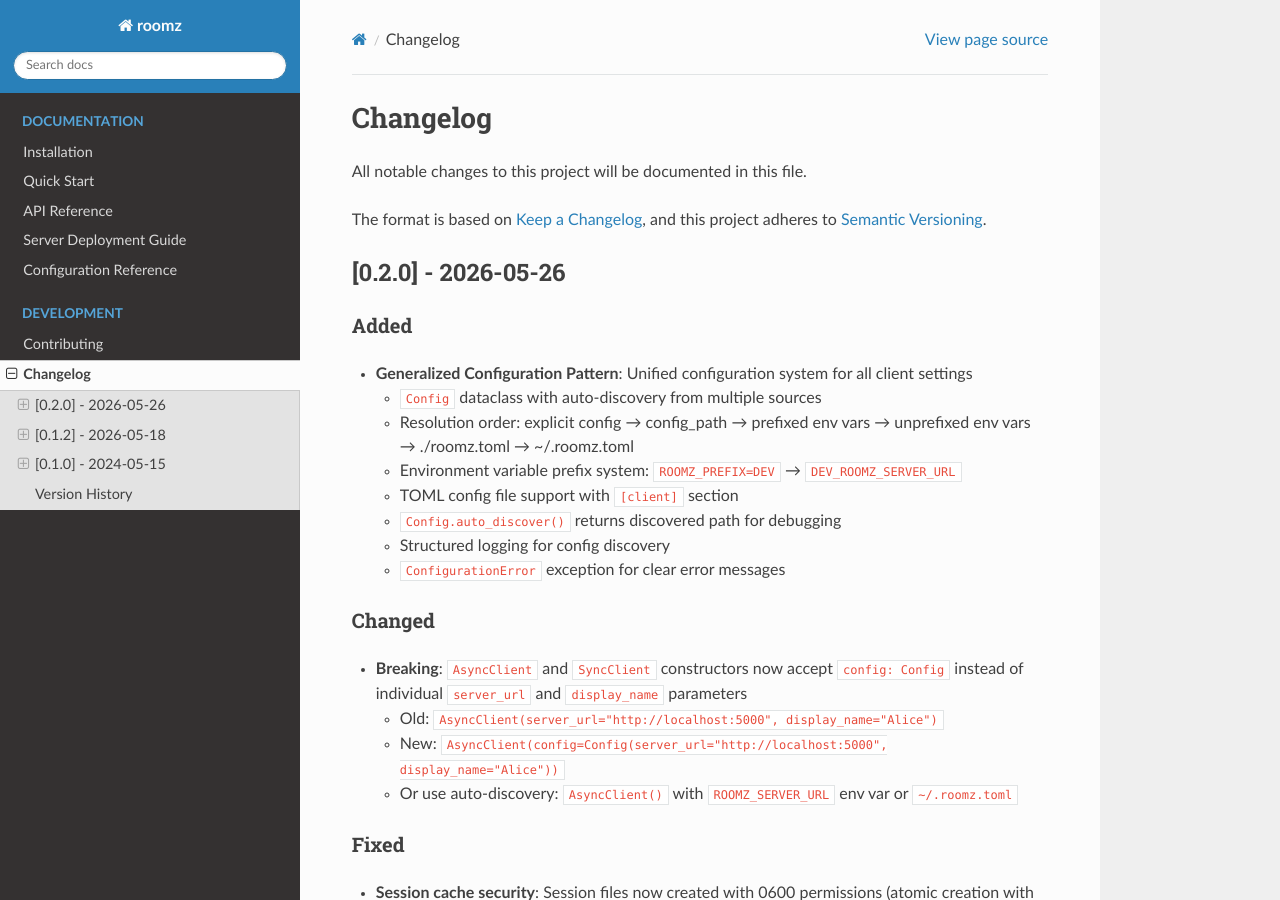
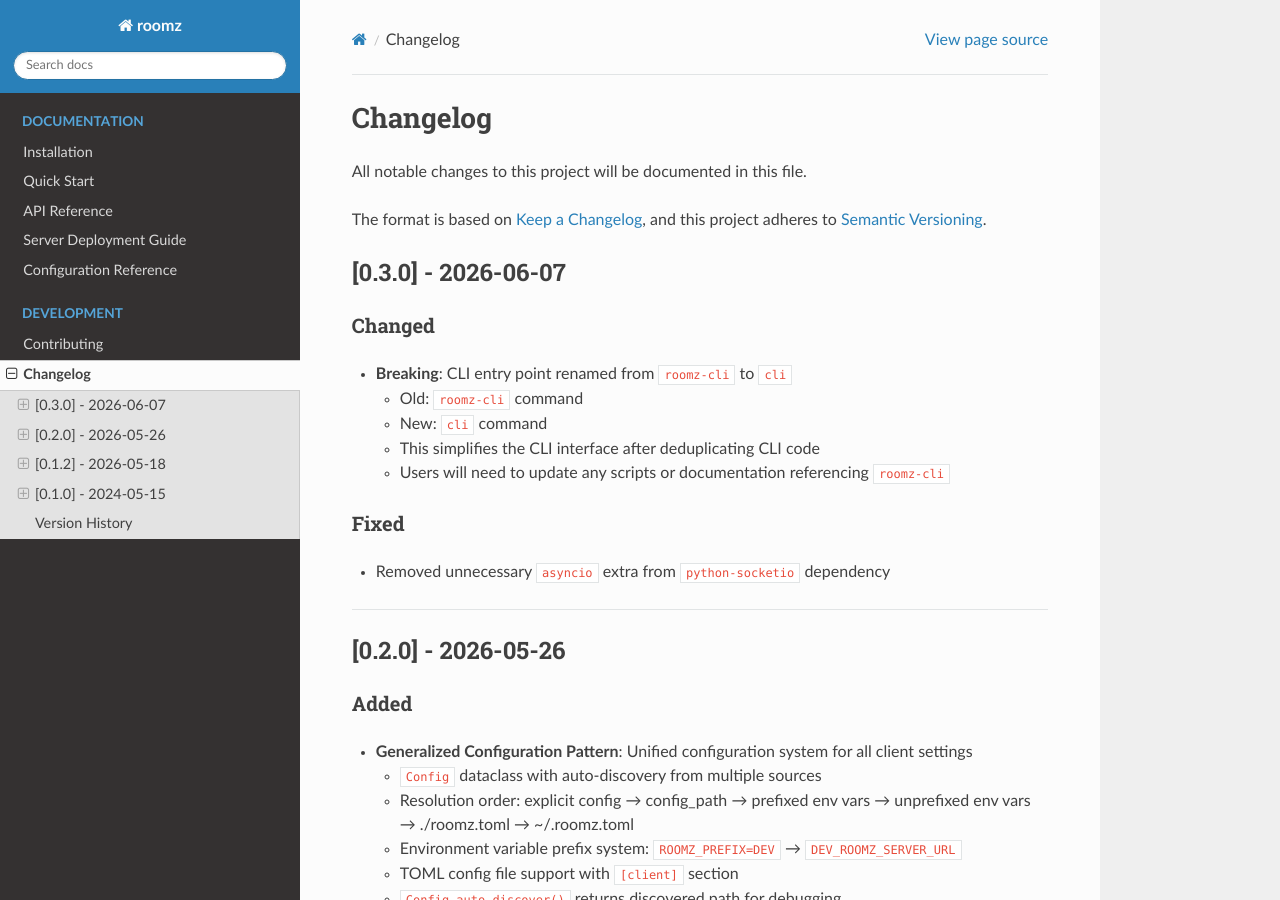
Before and after one commit to christophevg/roomz, a Sphinx documentation site: the page built from docs/changelog.md, in a window 1280 px wide and 900 px high. Built offline with Sphinx 7.4.7 and the Read the Docs theme 3.1.0, drawn with Linux system fonts in a browser that asks for light colours; some of the changed text lies outside the part shown.

Commit message:
chore: bump version to 0.3.0
Breaking change: CLI entry point renamed from roomz-cli to cli.
Users will need to update scripts and documentation that reference
the old command name.

🤖 Implemented together with a coding agent.

```diff
--- a/docs/changelog.md
+++ b/docs/changelog.md
@@ -4,6 +4,22 @@ All notable changes to this project will be documented in this file.
 
 The format is based on [Keep a Changelog](https://keepachangelog.com/en/1.0.0/),
 and this project adheres to [Semantic Versioning](https://semver.org/spec/v2.0.0.html).
+
+## [0.3.0] - 2026-06-07
+
+### Changed
+
+- **Breaking**: CLI entry point renamed from `roomz-cli` to `cli`
+  - Old: `roomz-cli` command
+  - New: `cli` command
+  - This simplifies the CLI interface after deduplicating CLI code
+  - Users will need to update any scripts or documentation referencing `roomz-cli`
+
+### Fixed
+
+- Removed unnecessary `asyncio` extra from `python-socketio` dependency
+
+---
 
 ## [0.2.0] - 2026-05-26
 
@@ -100,6 +116,7 @@ and this project adheres to [Semantic Versioning](https://semver.org/spec/v2.0.0
 
 | Version | Date | Description |
 |---------|------|-------------|
+| 0.3.0 | 2026-06-07 | Breaking: CLI entry point renamed from roomz-cli to cli |
 | 0.2.0 | 2026-05-26 | Configuration pattern, session security fixes |
 | 0.1.2 | 2026-05-18 | Display names, mobile UX fixes |
 | 0.1.1 | 2026-05-15 | Package restructuring |
--- a/pyproject.toml
+++ b/pyproject.toml
@@ -4,7 +4,7 @@ build-backend = "hatchling.build"
 
 [project]
 name = "roomz"
-version = "0.2.2"
+version = "0.3.0"
 description = "Real-time chatroom web service with magic link authentication"
 authors = [{name = "Christophe VG", email = "contact@christophe.vg"}]
 readme = "README.md"
--- a/src/roomz/__init__.py
+++ b/src/roomz/__init__.py
@@ -22,4 +22,4 @@ __all__ = [
   "ConnectionState",
 ]
 
-__version__ = "0.2.2"
+__version__ = "0.3.0"
```
